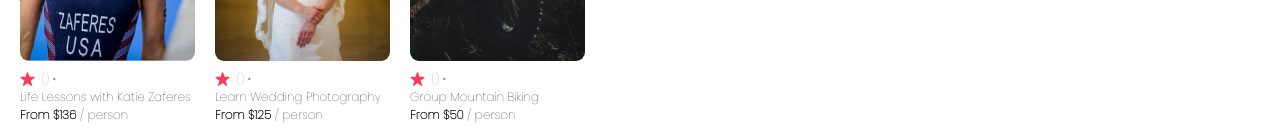
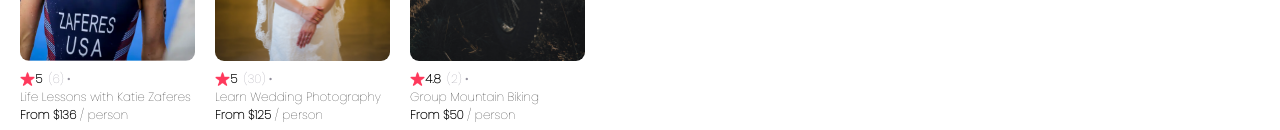
Before and after one commit to aditya-alshi/airbnb-experience-clone, a React (Vite) app: page / in a window 1280 px wide. Shown: the part 822-952 px from the top of the page. Built offline with nearby package versions, Linux system fonts and the light colour scheme.

Commit message:
stats deconstructed

```diff
--- a/src/Card.jsx
+++ b/src/Card.jsx
@@ -1,6 +1,7 @@
 export default function Card({item}) {
   // console.log(item.title);
-  const {coverImg : img, rating, reviewCount, title, price, country, openSpots} = item
+  const {coverImg : img, stats : {rating, reviewCount} , title, price, country, openSpots} = item
+  console.log(reviewCount)
   return (
     <div className="card">
       {!openSpots && <div className="card--badge">SOLD OUT</div>}
```
